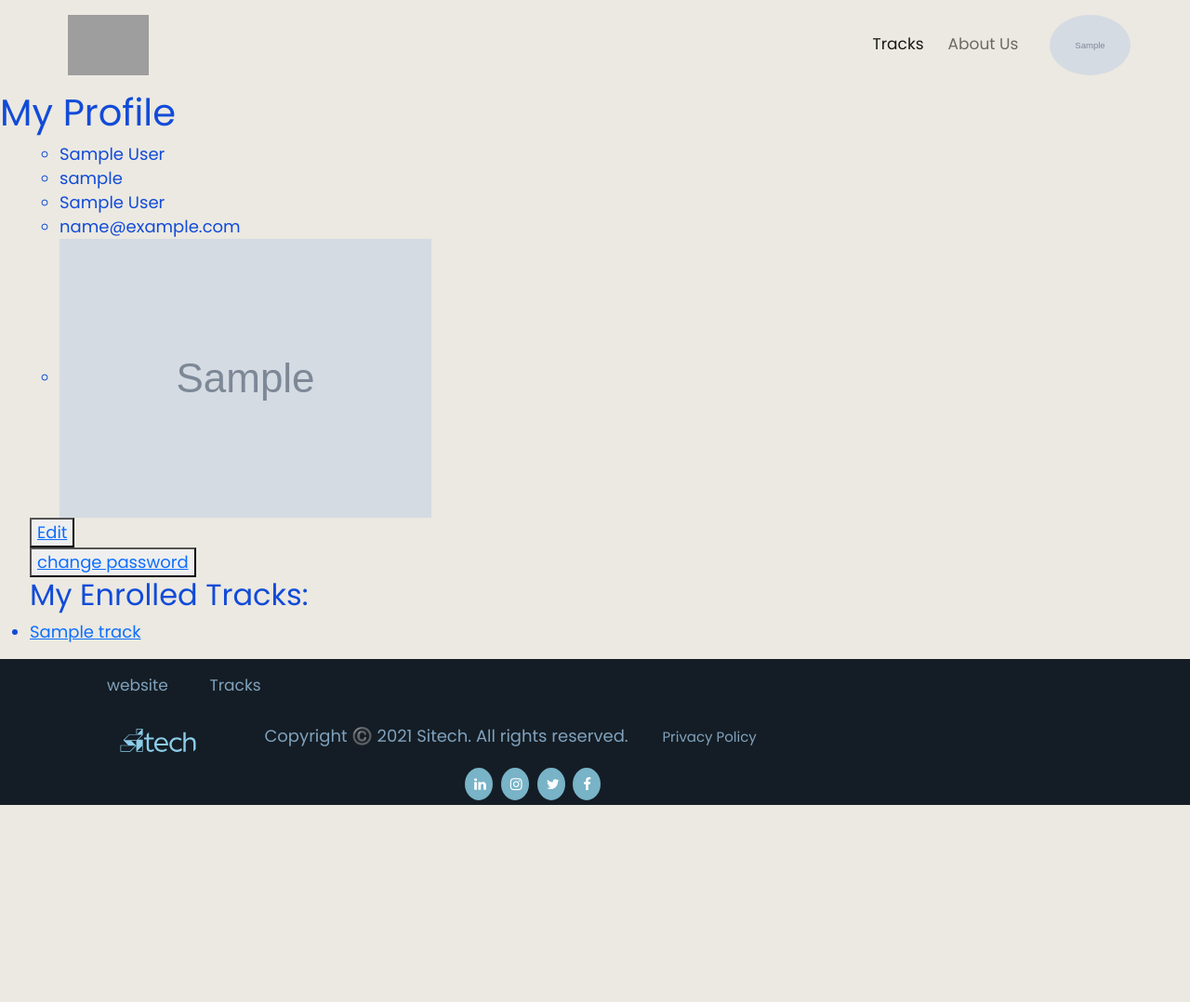
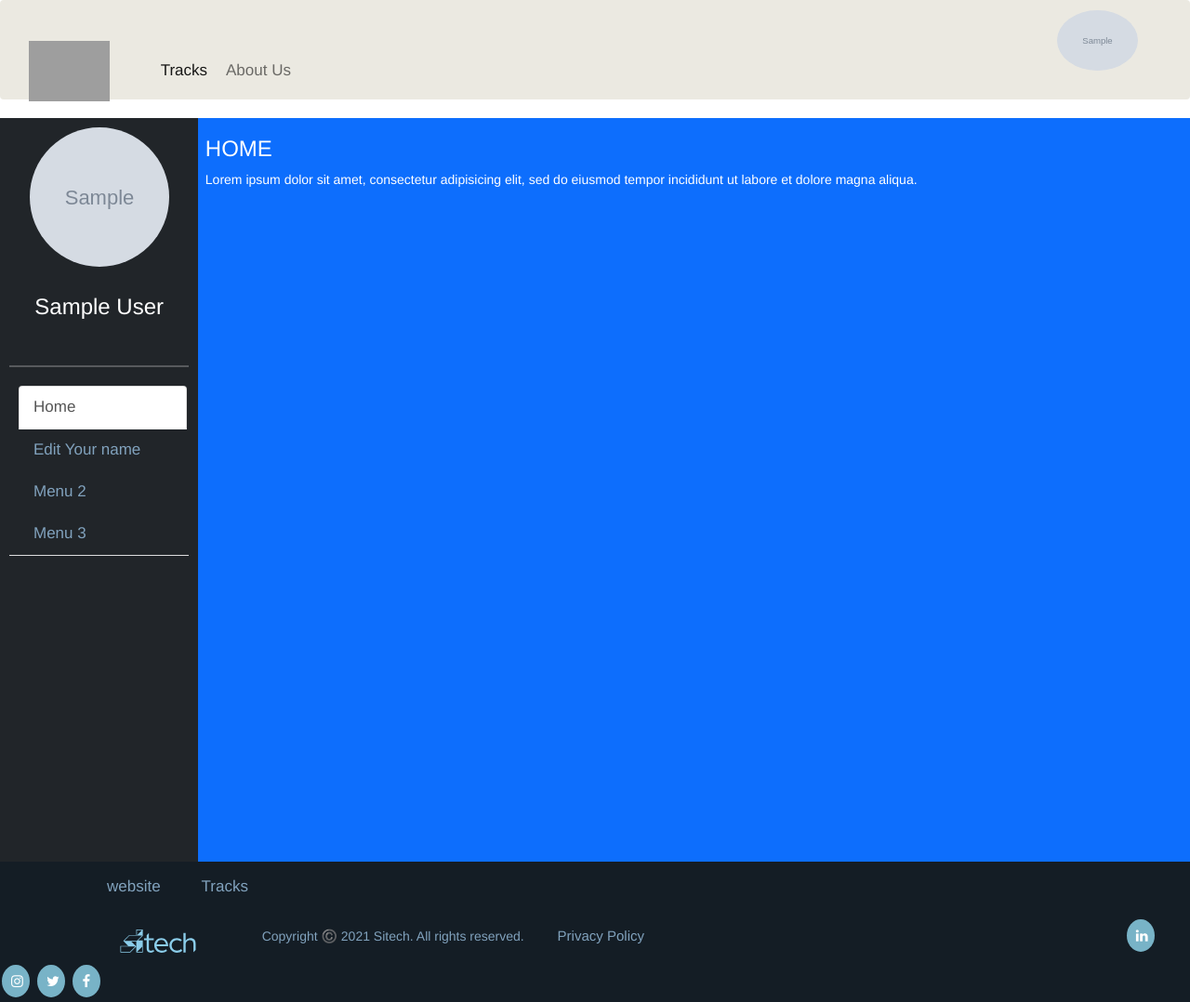
Before and after one commit to azez-alhoot/SiTech-Onboarding, a Django app: page /profile/1/ in a window 1280 px wide. Shown: the whole page at 93% size. Before the commit the page ends 866 px from the top, so only its background shows below. Run offline with Django 3.2, Linux system fonts and the light colour scheme; a user stored in the database is signed in; tables that the repository leaves empty hold one stand-in row (values such as "Sample post"); grey boxes marked "Sample" are stand-in pictures; some libraries are stand-ins or nearby versions; grey boxes are pictures that could not be loaded.

Commit message:
edited profile page

```diff
--- a/onboarding/forms.py
+++ b/onboarding/forms.py
@@ -13,7 +13,7 @@ class CustomUserCreationForm(UserCreationForm):
 class CustomUserChangeForm(UserChangeForm):
     class Meta:
         model = CustomUser
-        fields = ('first_name', 'last_name', )
+        fields = ('first_name', 'last_name', 'title', 'image',)
 
 
 class UserTrackForm(models.ModelForm):
--- a/onboarding/templates/base.html
+++ b/onboarding/templates/base.html
@@ -8,8 +8,7 @@
     <meta http-equiv="X-UA-Compatible" content="IE=edge">
     <meta name="viewport" content="width=device-width, initial-scale=1.0">
     <link href="https://cdn.jsdelivr.net/npm/bootstrap@5.0.2/dist/css/bootstrap.min.css" rel="stylesheet"
-        integrity="sha384-EVSTQN3/azprG1Anm3QDgpJLIm9Nao0Yz1ztcQTwFspd3yD65VohhpuuCOmLASjC" crossorigin="anonymous">
-
+    integrity="sha384-EVSTQN3/azprG1Anm3QDgpJLIm9Nao0Yz1ztcQTwFspd3yD65VohhpuuCOmLASjC" crossorigin="anonymous">
     <link rel="stylesheet" href="https://cdnjs.cloudflare.com/ajax/libs/font-awesome/4.7.0/css/font-awesome.min.css">
     <link href="{% static 'css/base.css' %}" rel="stylesheet">
 
--- a/onboarding/templates/profile.html
+++ b/onboarding/templates/profile.html
@@ -1,10 +1,17 @@
 {% extends 'base.html' %}
-
+{% load static %}
+{% load crispy_forms_tags %}
+{% block cssimport %}
+<link rel="stylesheet" href="{% static 'css/profile.css' %}" type="text/css">
+<link rel="stylesheet" href="https://maxcdn.bootstrapcdn.com/bootstrap/3.4.1/css/bootstrap.min.css">
+  <script src="https://ajax.googleapis.com/ajax/libs/jquery/3.5.1/jquery.min.js"></script>
+  <script src="https://maxcdn.bootstrapcdn.com/bootstrap/3.4.1/js/bootstrap.min.js"></script>
+{% endblock %}
 {% block title %}Profile{% endblock %}
 
 {% block content %}
 
-<h1>My Profile</h1>
+<!-- <h1>My Profile</h1>
 <ul>
 
     {% if user.is_authenticated %}
@@ -21,8 +28,7 @@
     <button><a href="{% url 'profile_edit' user.id %}">Edit</a></button>
     <br>
 
-    <button><a href="{% url 'change_password' %}" target="_blank">change password</a></button>
-    <!--add target="_blank"-->
+    <button><a href="{% url 'change_password' %}">change password</a></button>
 
 
     <h2>My Enrolled Tracks:</h2>
@@ -33,5 +39,50 @@
 
     {% endif %}
 
-</ul>
+</ul> -->
+
+<div class="container-fluid my-0">
+
+    <div class="row vh-100">
+
+        <div class="d-flex flex-column flex-shrink-0 p-3 text-white bg-dark col-2">
+            <div class="d-flex flex-column align-items-center">
+                <img class="user-img" src="{{ user.image.url }}" alt="{{ user.first_name }}">
+                <h3 class="my-5">{{ user.first_name }} {{ user.last_name }} </h3>
+            </div>
+            <hr>
+            <ul class="nav nav-tabs d-flex flex-column">
+                <li class="active"><a data-toggle="tab" href="#home">Home</a></li>
+                <li><a data-toggle="tab" href="#menu1">Edit Your name</a></li>
+                <li><a data-toggle="tab" href="#menu2">Menu 2</a></li>
+                <li><a data-toggle="tab" href="#menu3">Menu 3</a></li>
+            </ul>
+        </div>
+
+
+        <div class="tab-content col-10 bg-primary">
+            <div id="home" class="tab-pane fade in active">
+                <h3>HOME</h3>
+                <p>Lorem ipsum dolor sit amet, consectetur adipisicing elit, sed do eiusmod tempor incididunt ut labore
+                    et
+                    dolore magna aliqua.</p>
+            </div>
+            <div id="menu1" class="tab-pane fade">
+                {% include "profile_edit.html" with title="title" link=url  form=form_edit_user%}
+            </div>
+
+            <div id="menu2" class="tab-pane fade">
+                <h3>Menu 2</h3>
+                <p>Sed ut perspiciatis unde omnis iste natus error sit voluptatem accusantium doloremque laudantium,
+                    totam
+                    rem aperiam.</p>
+            </div>
+            <div id="menu3" class="tab-pane fade">
+                <h3>Menu 3</h3>
+                <p>Eaque ipsa quae ab illo inventore veritatis et quasi architecto beatae vitae dicta sunt explicabo.
+                </p>
+            </div>
+        </div>
+    </div>
+</div>
 {% endblock %}
--- a/onboarding/templates/profile_edit.html
+++ b/onboarding/templates/profile_edit.html
@@ -1,12 +1,11 @@
-{% extends 'base.html' %}
+
 {% load static %}
-{% block cssimport %}
+{% load crispy_forms_tags %}
+
 <link rel="stylesheet" href="{% static 'css/forms.css' %}" type="text/css">
-{% endblock %}
-{% block title %}Edit Profile{% endblock %}
 
-{% load crispy_forms_tags %}
-{% block content %}
+
+
 <div class="login-signup-form py-4">
   <div class="container">
     <div class="row justify-content-center">
@@ -27,6 +26,12 @@
                 {{ form.last_name|as_crispy_field }}
               </div>
               <div class="form-group">
+                {{ form.title|as_crispy_field }}
+              </div>
+              <div class="form-group">
+                {{ form.image|as_crispy_field }}
+              </div>
+              <div class="form-group">
                 <button type="submit" class="btn-custom">Save</button>
               </div>
             </form>
@@ -36,4 +41,3 @@
     </div>
   </div>
 </div>
-{% endblock %}
--- a/onboarding/views.py
+++ b/onboarding/views.py
@@ -1,4 +1,4 @@
-from django.urls import reverse_lazy
+from django.urls import reverse_lazy, reverse
 from .forms import CustomUserCreationForm, UserTrackForm, CustomUserChangeForm
 from django.views.generic.edit import CreateView
 from django.views.generic.list import ListView
@@ -9,6 +9,7 @@ from django.contrib import messages
 from django.contrib.auth import update_session_auth_hash
 from django.contrib.auth.forms import PasswordChangeForm
 from django.shortcuts import render, redirect
+# from django.core.urlresolvers import reverse
 
 # Create your views here.
 
@@ -72,10 +73,22 @@ def course_resources_view(request, courseid):
 
 def profile_view(request, userid):
     tracks = UserTrackBridge.objects.filter(user=userid).values_list('track_id','track__name')
+    url_edit_name = reverse('profile_edit', args=[userid], kwargs={})
 
-    return render(request, 'profile.html', {'tracks': tracks})
+    user = CustomUser.objects.get(id=userid)
 
+    if request.method == "POST":
+        form_edit_user = CustomUserChangeForm(request.POST, instance=user)
+        if form_edit_user.is_valid():
+            form_edit_user.save()
+            return redirect('profile', userid=userid)
+    else:
+        form_edit_user = CustomUserChangeForm(
+            initial={'first_name': user.first_name, 'last_name': user.last_name, 'image': user.image, 'title': user.title})
 
+    return render(request, 'profile.html', {'tracks': tracks, 'url':url_edit_name, 'form_edit_user': form_edit_user})
+
+# old
 def profile_edit_view(request, userid):
 
     user = CustomUser.objects.get(id=userid)
--- a/static/css/base.css
+++ b/static/css/base.css
@@ -3,18 +3,16 @@
 @import url('https://fonts.googleapis.com/css2?family=Poppins&display=swap');
 
 body {
-    background-color: #ebe9e1;
-    /* background-image:url('../images/Pattern_2.svg'); */
+    background-color: #EBE9E1;
     background-repeat:no-repeat;
     background-size: cover;
-    background-color: #EBE9E1;
 
     margin: 0;
     padding: 0;
     box-sizing: border-box;
     display: block;
-    min-height: 100%;
-    /* height:100%; */
+    /* min-height: 100%; */
+    height: 100vh;
 
     font-family: Poppins,sans-serif;
     color: #124bd8;
--- a/static/css/home.css
+++ b/static/css/home.css
@@ -4,7 +4,6 @@
     background-image:url('../images/Pattern_1.svg');
     width: 100%;
     height: 100vh;
-
 }
 
 .content {
--- /dev/null
+++ b/static/css/profile.css
@@ -0,0 +1,10 @@
+.user-img {
+    width: 150px;
+    height: 150px;
+    border-radius: 50%;
+    display: block;
+}
+
+.side-width {
+    width: 280px;
+}
```
Also changed, not shown: media/user_photos/github-icon-38988.png (deleted), media/user_photos/linkedin-link.png (added), media/user_photos/linkedin-link_I9uAURB.png (added), media/user_photos/linkedin-link_IxJh52U.png (added), media/user_photos/linkedin-link_TC514ZO.png (added), media/user_photos/linkedin-link_chGu2DT.png (added), static/css/back.css (added).
